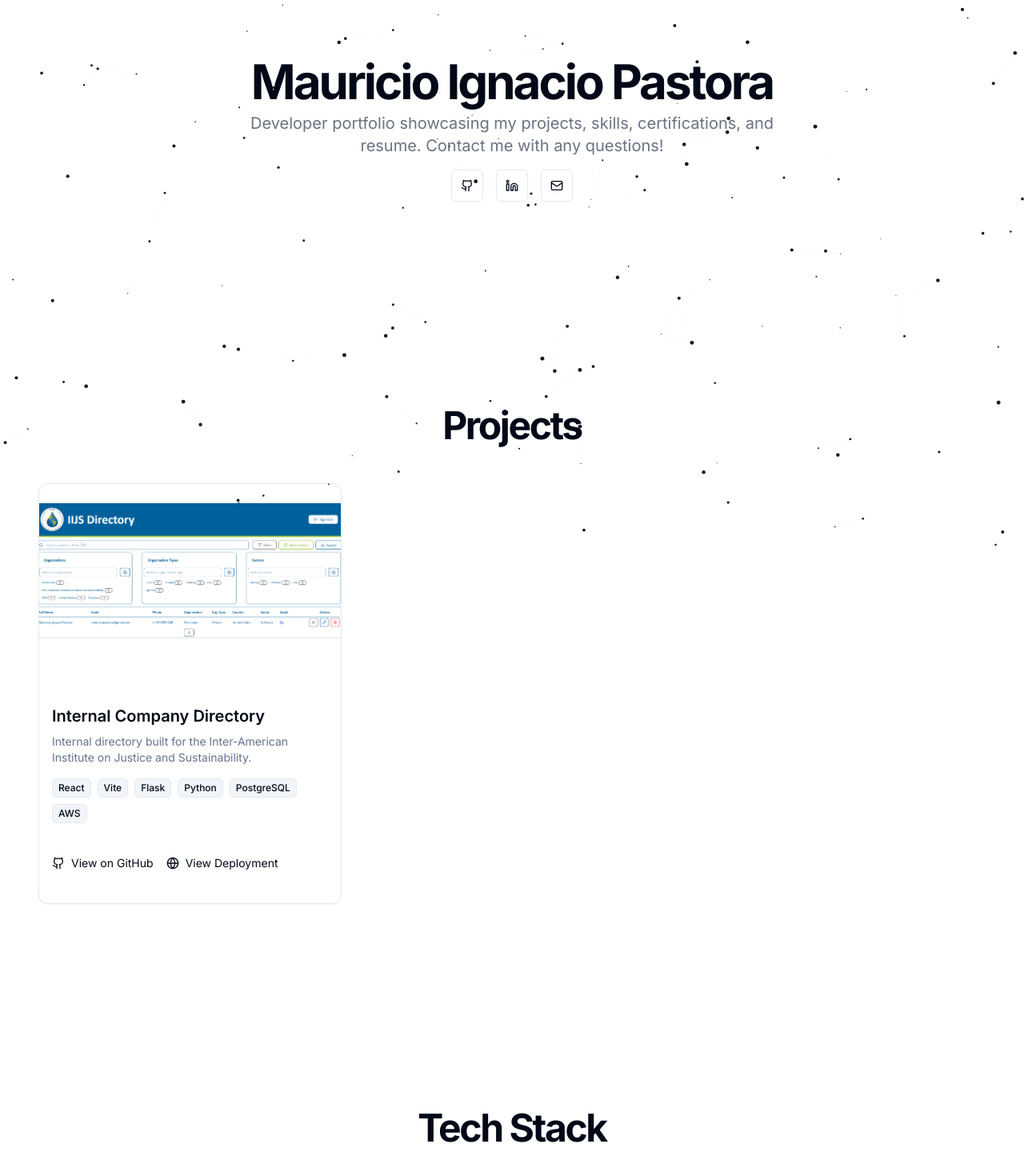
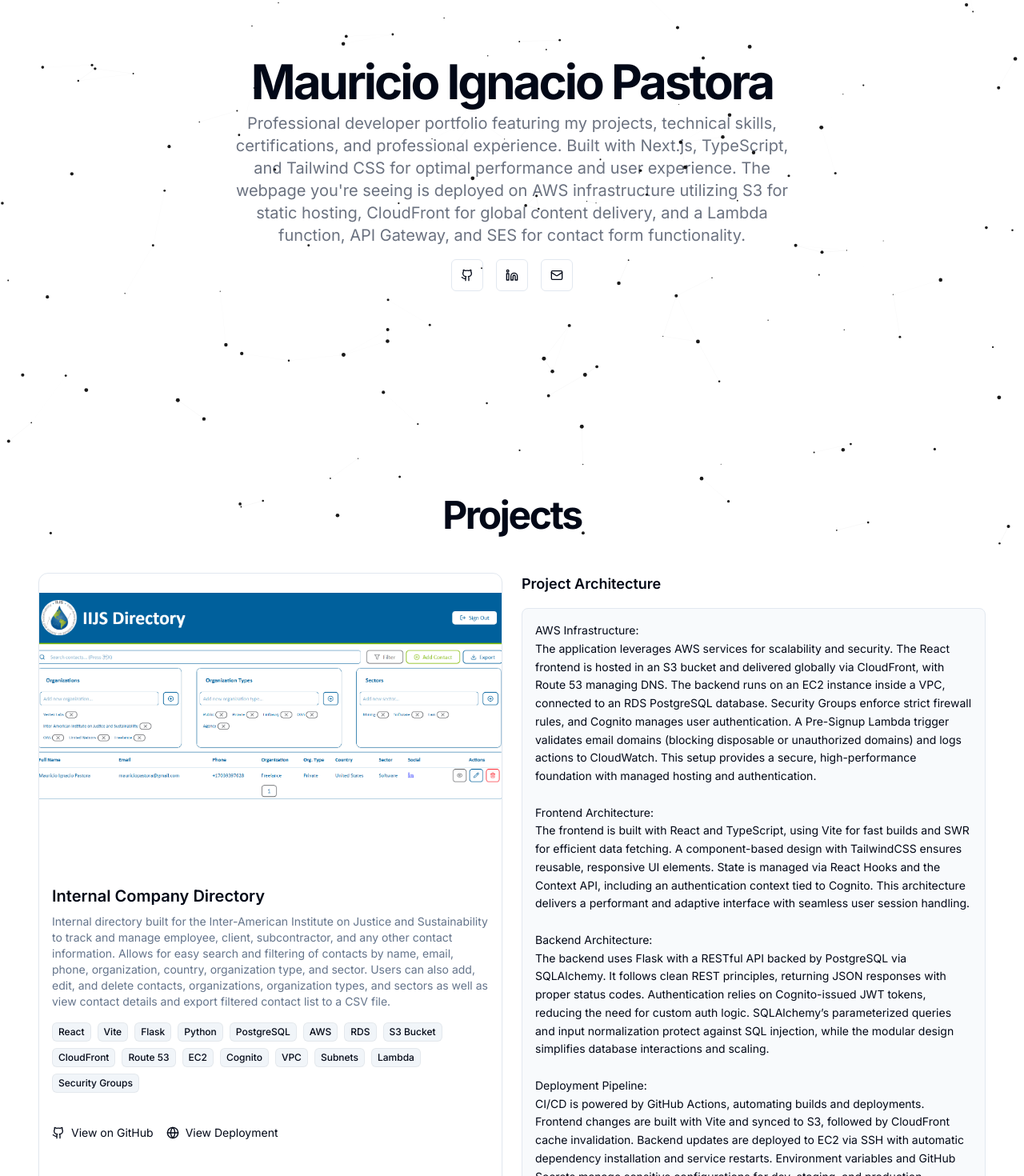
Before and after one commit to MauricioIPastora/personal-website, a Next.js app: page / in a window 1280 px wide. Shown: the part 113-1583 px from the top of the page at 80% size. Built offline with nearby package versions, Linux system fonts and the light colour scheme.

Commit message:
updated resume, and added architecture description to project card. Updated description, and added AWS infrastructure tags

```diff
--- a/src/app/page.tsx
+++ b/src/app/page.tsx
@@ -71,8 +71,13 @@
                   Mauricio Ignacio Pastora
                 </h1>
                 <p className="mx-auto max-w-[700px] text-gray-500 md:text-xl dark:text-gray-400">
-                  Developer portfolio showcasing my projects, skills,
-                  certifications, and resume. Contact me with any questions!
+                  Professional developer portfolio featuring my projects,
+                  technical skills, certifications, and professional experience.
+                  Built with Next.js, TypeScript, and Tailwind CSS for optimal
+                  performance and user experience. The webpage you're seeing is
+                  deployed on AWS infrastructure utilizing S3 for static
+                  hosting, CloudFront for global content delivery, and a Lambda
+                  function, API Gateway, and SES for contact form functionality.
                 </p>
               </div>
               <div className="space-x-4">
@@ -111,14 +116,45 @@
             <h2 className="text-3xl font-bold tracking-tighter sm:text-4xl md:text-5xl mb-12 text-center">
               Projects
             </h2>
-            <div className="grid gap-6 md:grid-cols-2 lg:grid-cols-3">
+            <div className="space-y-12">
               <ProjectCard
                 title="Internal Company Directory"
-                description="Internal directory built for the Inter-American Institute on Justice and Sustainability."
+                description="Internal directory built for the Inter-American Institute on Justice and Sustainability to track and manage employee, client, subcontractor, and any other contact information. Allows for easy search and filtering of contacts by name, email, phone, organization, country, organization type, and sector. Users can also add, edit, and delete contacts, organizations,  organization types, and sectors as well as view contact details and export filtered contact list to a CSV file."
                 image="/IIJS-Directory-Screenshot.PNG"
                 link="https://github.com/MauricioIPastora/IIJS_Directory_V2"
                 link2="https://iijs-directory.app"
-                tags={["React", "Vite", "Flask", "Python", "PostgreSQL", "AWS"]}
+                tags={[
+                  "React",
+                  "Vite",
+                  "Flask",
+                  "Python",
+                  "PostgreSQL",
+                  "AWS",
+                  "RDS",
+                  "S3 Bucket",
+                  "CloudFront",
+                  "Route 53",
+                  "EC2",
+                  "Cognito",
+                  "VPC",
+                  "Subnets",
+                  "Lambda",
+                  "Security Groups",
+                ]}
+                architectureDescription={`AWS Infrastructure:
+The application leverages AWS services for scalability and security. The React frontend is hosted in an S3 bucket and delivered globally via CloudFront, with Route 53 managing DNS. The backend runs on an EC2 instance inside a VPC, connected to an RDS PostgreSQL database. Security Groups enforce strict firewall rules, and Cognito manages user authentication. A Pre-Signup Lambda trigger validates email domains (blocking disposable or unauthorized domains) and logs actions to CloudWatch. This setup provides a secure, high-performance foundation with managed hosting and authentication.
+
+Frontend Architecture:
+The frontend is built with React and TypeScript, using Vite for fast builds and SWR for efficient data fetching. A component-based design with TailwindCSS ensures reusable, responsive UI elements. State is managed via React Hooks and the Context API, including an authentication context tied to Cognito. This architecture delivers a performant and adaptive interface with seamless user session handling.
+
+Backend Architecture:
+The backend uses Flask with a RESTful API backed by PostgreSQL via SQLAlchemy. It follows clean REST principles, returning JSON responses with proper status codes. Authentication relies on Cognito-issued JWT tokens, reducing the need for custom auth logic. SQLAlchemy’s parameterized queries and input normalization protect against SQL injection, while the modular design simplifies database interactions and scaling.
+
+Deployment Pipeline:
+CI/CD is powered by GitHub Actions, automating builds and deployments. Frontend changes are built with Vite and synced to S3, followed by CloudFront cache invalidation. Backend updates are deployed to EC2 via SSH with automatic dependency installation and service restarts. Environment variables and GitHub Secrets manage sensitive configurations for dev, staging, and production environments.
+
+Security Features:
+All traffic runs over HTTPS with SSL certificates from AWS Certificate Manager. The RDS database is in a private subnet, and Security Groups restrict inbound access. CORS is configured on the Flask API to allow the frontend domain while blocking unauthorized origins. Cognito secures authentication and session management, while SQLAlchemy and input sanitization mitigate injection risks. Sensitive credentials are stored securely in AWS and GitHub Secrets.`}
               />
             </div>
           </div>
--- a/src/components/ProjectCard.tsx
+++ b/src/components/ProjectCard.tsx
@@ -10,6 +10,7 @@
   link: string;
   link2?: string;
   tags: string[];
+  architectureDescription?: string;
 }
 
 export default function ProjectCard({
@@ -19,8 +20,11 @@
   link,
   tags,
   link2,
+  architectureDescription,
 }: ProjectCardProps) {
   return (
+    <div className="grid gap-6 lg:grid-cols-2">
+      {/* Project Card */}
       <Card className="overflow-hidden">
         <div className="relative aspect-video">
           <Image
@@ -65,5 +69,22 @@
           )}
         </CardFooter>
       </Card>
+
+      {/* Architecture Description */}
+      {architectureDescription && (
+        <div className="space-y-4">
+          <h4 className="text-lg font-semibold text-foreground">
+            Project Architecture
+          </h4>
+          <div className="prose prose-sm dark:prose-invert max-w-none">
+            <div className="bg-muted/50 rounded-lg p-4 border">
+              <div className="whitespace-pre-wrap text-sm leading-relaxed">
+                {architectureDescription}
+              </div>
+            </div>
+          </div>
+        </div>
+      )}
+    </div>
   );
 }
--- a/src/components/ResumeModal.tsx
+++ b/src/components/ResumeModal.tsx
@@ -15,13 +15,13 @@
   const [isLoading, setIsLoading] = useState(true);
 
   // Add cache busting parameter to ensure fresh content
-  const resumeUrl = "/Resume, Mauricio Ignacio Pastora, 2025.pdf";
+  const resumeUrl = "/Resume, Mauricio Ignacio Pastora, 2025 (1).pdf";
   const iframeUrl = `${resumeUrl}?t=${Date.now()}`;
 
   const handleDownload = () => {
     const link = document.createElement("a");
     link.href = resumeUrl;
-    link.download = "Resume, Mauricio Ignacio Pastora, 2025.pdf";
+    link.download = "/Resume, Mauricio Ignacio Pastora, 2025 (1).pdf";
     document.body.appendChild(link);
     link.click();
     document.body.removeChild(link);
```
Also changed, not shown: 2 other files (tests, documents, lock files or other folders). Lines whose indentation alone changed are shown as unchanged.
